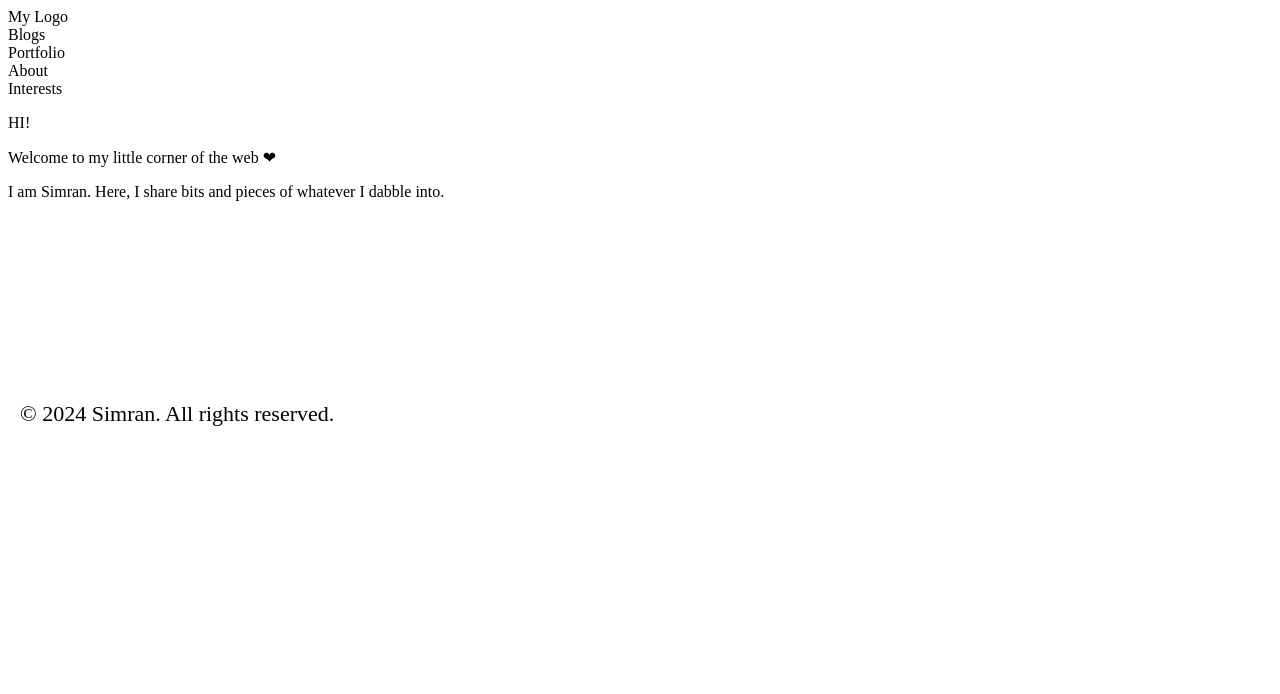
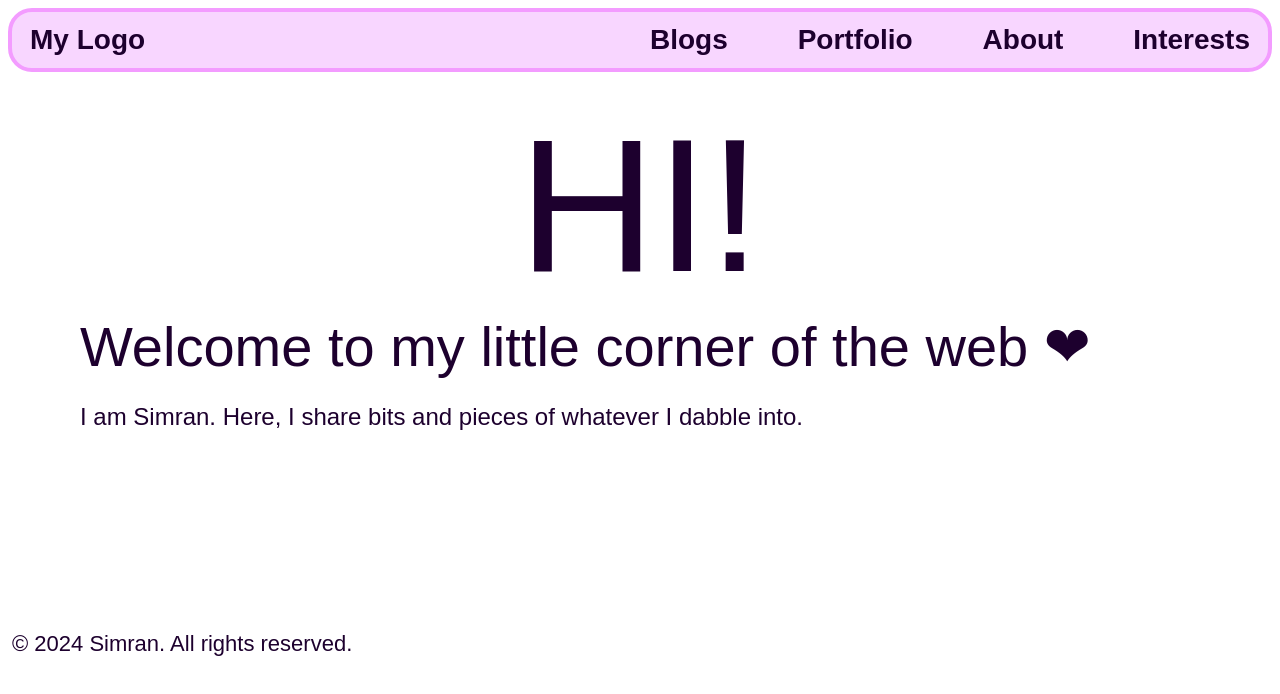
Before and after one commit to stapleriy/sim, a plain HTML site: page my-website.html in a window 1280 px wide. Drawn offline with Linux system fonts and the light colour scheme; a web font is replaced by a local one.

Commit message:
Update my-website.html

```diff
--- a/my-website.html
+++ b/my-website.html
@@ -8,7 +8,7 @@
       <link rel="preconnect" href="https://fonts.googleapis.com">
       <link rel="preconnect" href="https://fonts.gstatic.com" crossorigin>
       <link href="https://fonts.googleapis.com/css2?family=Montaga&display=swap" rel="stylesheet">
-      <link rel="stylesheet" href="website.css">
+      <link rel="stylesheet" href="my-website.css">
     </head>
 
     <body>
```
